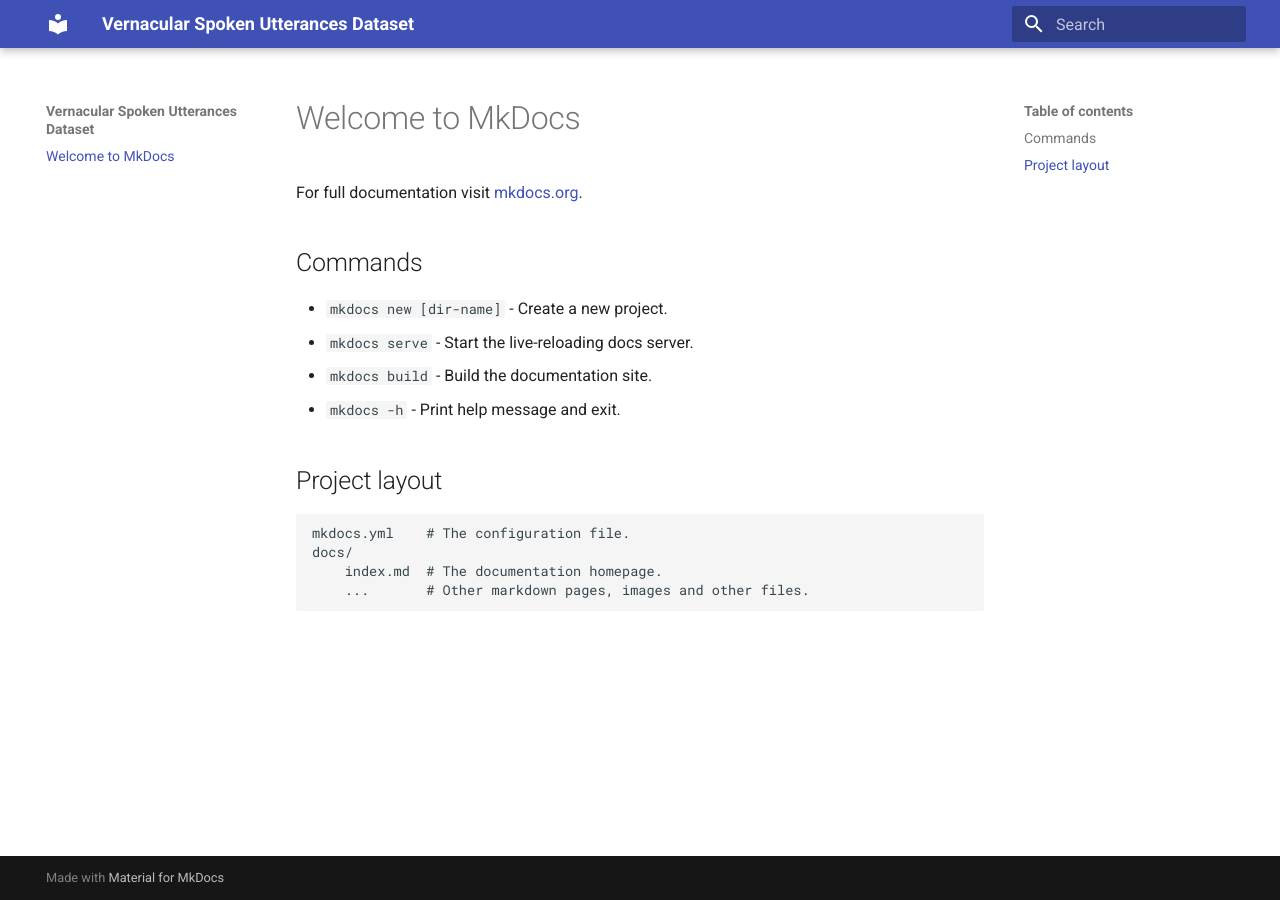
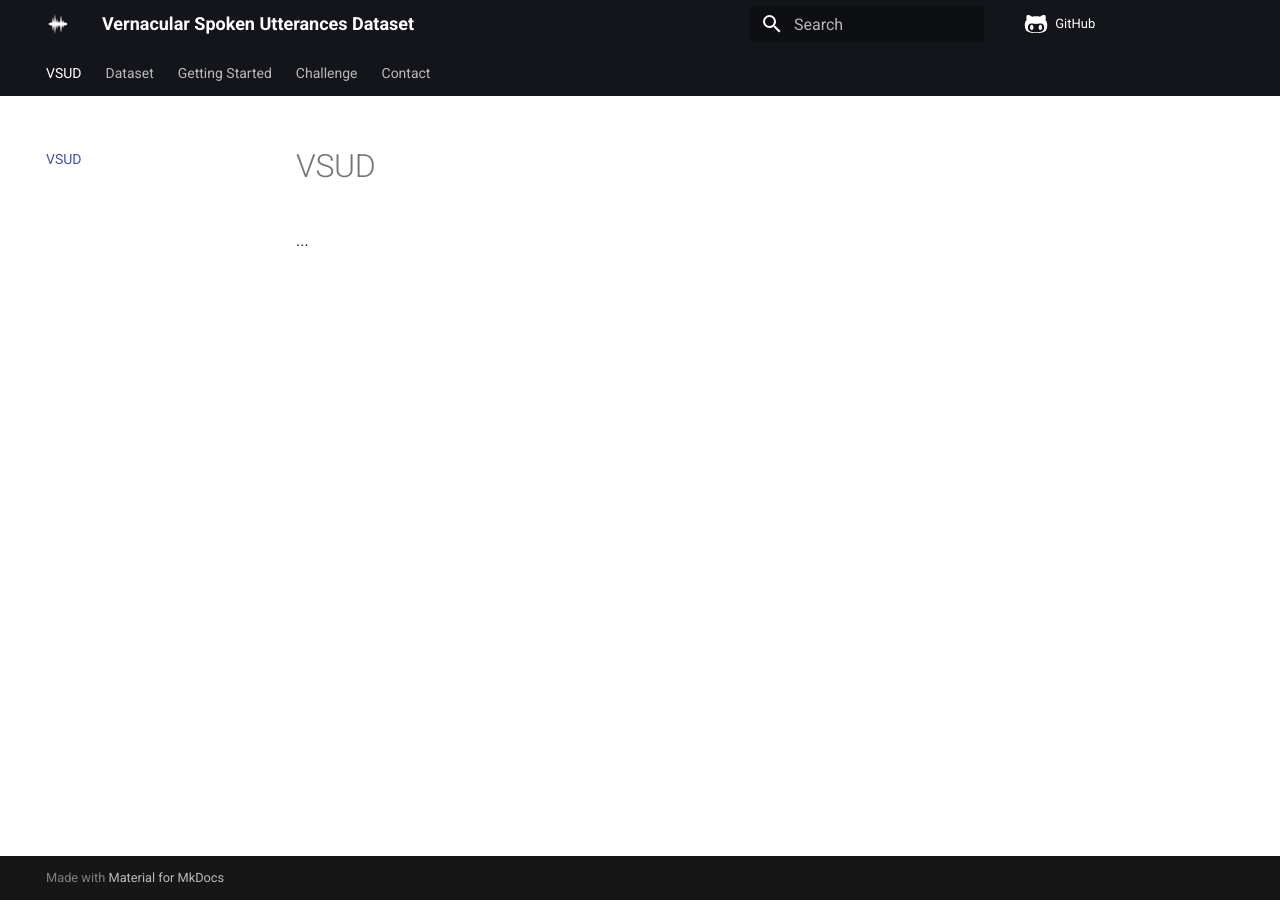
Before and after one commit to Vernacular-ai/vsud, an MkDocs documentation site: the page built from docs/index.md, in a window 1280 px wide. Built offline with MkDocs 1.6.1 and Material for MkDocs 9.7.7, drawn with Linux system fonts in a browser that asks for light colours; comment, search, counter and statistics services are not loaded.

Commit message:
docs set up

```diff
--- a/docs/index.md
+++ b/docs/index.md
@@ -1,17 +1,3 @@
-# Welcome to MkDocs
+# VSUD
 
-For full documentation visit [mkdocs.org](https://www.mkdocs.org).
-
-## Commands
-
-* `mkdocs new [dir-name]` - Create a new project.
-* `mkdocs serve` - Start the live-reloading docs server.
-* `mkdocs build` - Build the documentation site.
-* `mkdocs -h` - Print help message and exit.
-
-## Project layout
-
-    mkdocs.yml    # The configuration file.
-    docs/
-        index.md  # The documentation homepage.
-        ...       # Other markdown pages, images and other files.
+...
--- a/mkdocs.yml
+++ b/mkdocs.yml
@@ -1,3 +1,21 @@
 site_name: Vernacular Spoken Utterances Dataset
+repo_url: https://github.com/Vernacular-ai/vsud
+
+nav:
+    - index.md
+    - dataset.md
+    - getting-started.md
+    - challenge.md
+    - contact.md
+
 theme:
   name: material
+  palette:
+    primary: black
+    accent: cyan
+  features:
+    - navigation.tabs
+  icon:
+    repo: fontawesome/brands/github-alt
+    logo: material/waveform
+    favicon: fontawesome/brands/git-alt
```
Also changed, not shown: docs/challenge.md (added, +3 -0 lines), docs/contact.md (added, +3 -0 lines), docs/dataset.md (added, +3 -0 lines), docs/getting-started.md (added, +3 -0 lines).
